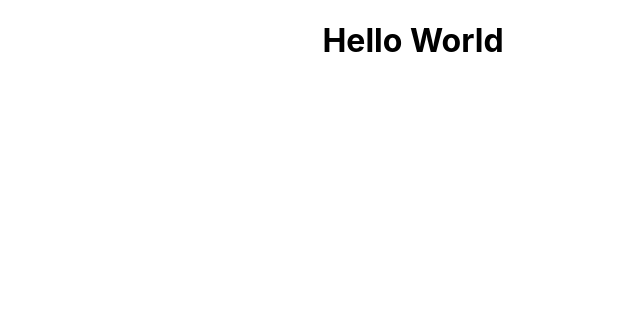
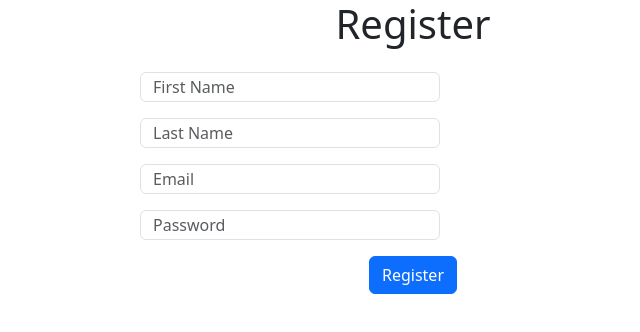
Before and after one commit to CHIKVILADZE/client-review, a React (Create React App) app: page / in a window 1280 px wide. Shown: the top 332 px of the page, without its empty margins (227-867 px from the left). Built offline with nearby package versions, Linux system fonts and the light colour scheme; the HTML template or start-up script is replaced by a standard one.

Commit message:
create register page with functions

```diff
--- a/package.json
+++ b/package.json
@@ -6,8 +6,12 @@
     "@testing-library/jest-dom": "^5.17.0",
     "@testing-library/react": "^13.4.0",
     "@testing-library/user-event": "^13.5.0",
+    "axios": "^1.4.0",
+    "bootstrap": "^5.3.1",
     "react": "^18.2.0",
+    "react-bootstrap": "^2.8.0",
     "react-dom": "^18.2.0",
+    "react-router-dom": "^6.15.0",
     "react-scripts": "5.0.1",
     "web-vitals": "^2.1.4"
   },
--- a/src/App.js
+++ b/src/App.js
@@ -1,9 +1,10 @@
 import './App.css';
+import Register from './pages/Register';
 
 function App() {
   return (
     <div className="App">
-      <h1>Hello World</h1>
+      <Register />
     </div>
   );
 }
--- /dev/null
+++ b/src/pages/Register.jsx
@@ -0,0 +1,94 @@
+import React, { useState } from 'react';
+import { Link } from 'react-router-dom';
+import 'bootstrap/dist/css/bootstrap.min.css';
+import axios from 'axios';
+
+function Register() {
+  const [inputs, setInputs] = useState({
+    firstName: '',
+    lastName: '',
+    email: '',
+    password: '',
+  });
+
+  const [error, setError] = useState(null);
+
+  const handleChange = (e) => {
+    setInputs((prev) => ({ ...prev, [e.target.name]: e.target.value }));
+  };
+
+  console.log(inputs);
+
+  const handleClick = async (e) => {
+    e.preventDefault();
+
+    try {
+      await axios.post('http://localhost:4000/api/auth/register', inputs);
+    } catch (error) {
+      setError(error.response.data);
+    }
+  };
+  console.log(error);
+  return (
+    <div className="container">
+      <div className="row justify-content-center ">
+        <div className="col-md-6">
+          <h1 className="mb-4">Register</h1>
+          <form>
+            <div className="mb-3">
+              <input
+                type="text"
+                className="form-control"
+                placeholder="First Name"
+                name="firstName"
+                onChange={handleChange}
+                style={{ width: '300px', height: '30px' }}
+              />
+            </div>
+            <div className="mb-3">
+              <input
+                type="text"
+                className="form-control"
+                placeholder="Last Name"
+                name="lastName"
+                onChange={handleChange}
+                style={{ width: '300px', height: '30px' }}
+              />
+            </div>
+            <div className="mb-3">
+              <input
+                type="email"
+                className="form-control"
+                placeholder="Email"
+                name="email"
+                onChange={handleChange}
+                style={{ width: '300px', height: '30px' }}
+              />
+            </div>
+            <div className="mb-3">
+              <input
+                type="password"
+                className="form-control"
+                placeholder="Password"
+                name="password"
+                onChange={handleChange}
+                style={{ width: '300px', height: '30px' }}
+              />
+              {error && <p className="text-danger mt-3">{error.error}</p>}
+            </div>
+
+            <button
+              type="submit"
+              className="btn btn-primary"
+              onClick={handleClick}
+            >
+              Register
+            </button>
+          </form>
+        </div>
+      </div>
+    </div>
+  );
+}
+
+export default Register;
```
Also changed, not shown: 1 other file (tests, documents, lock files or other folders).
